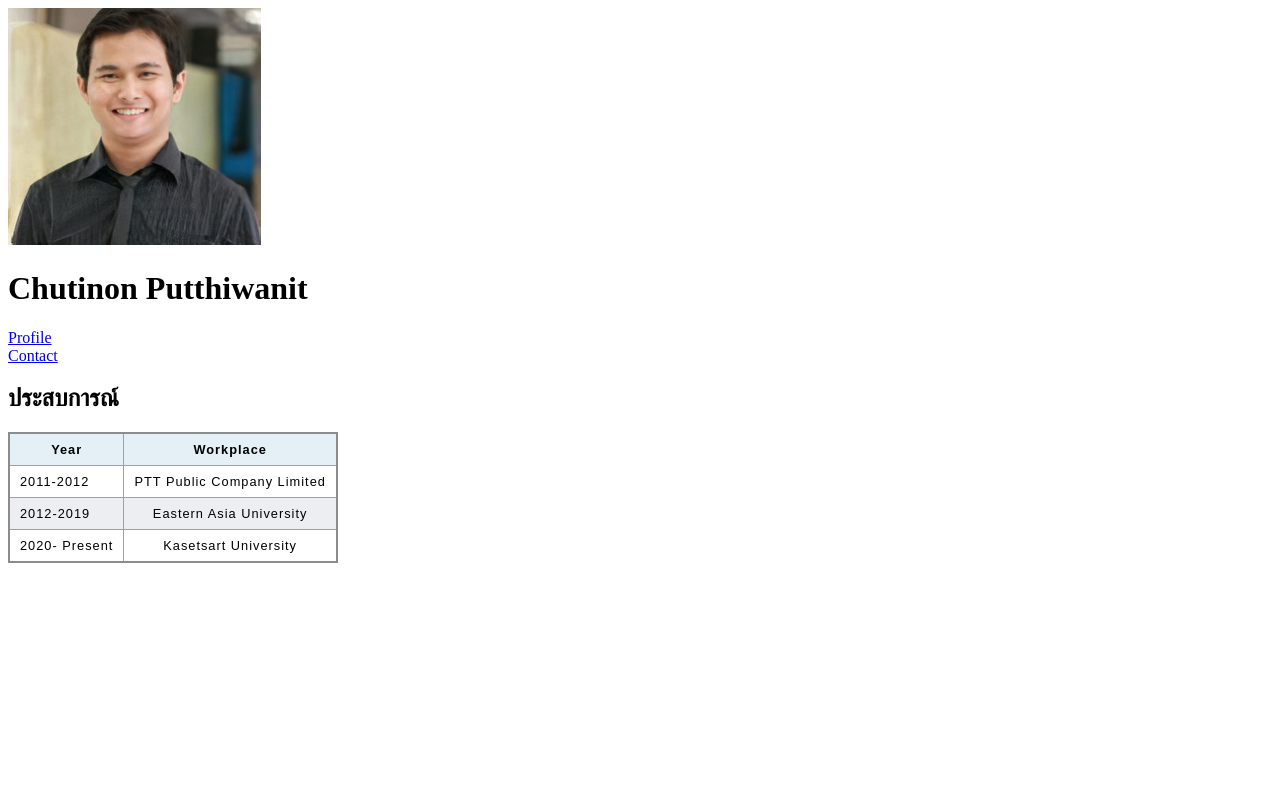
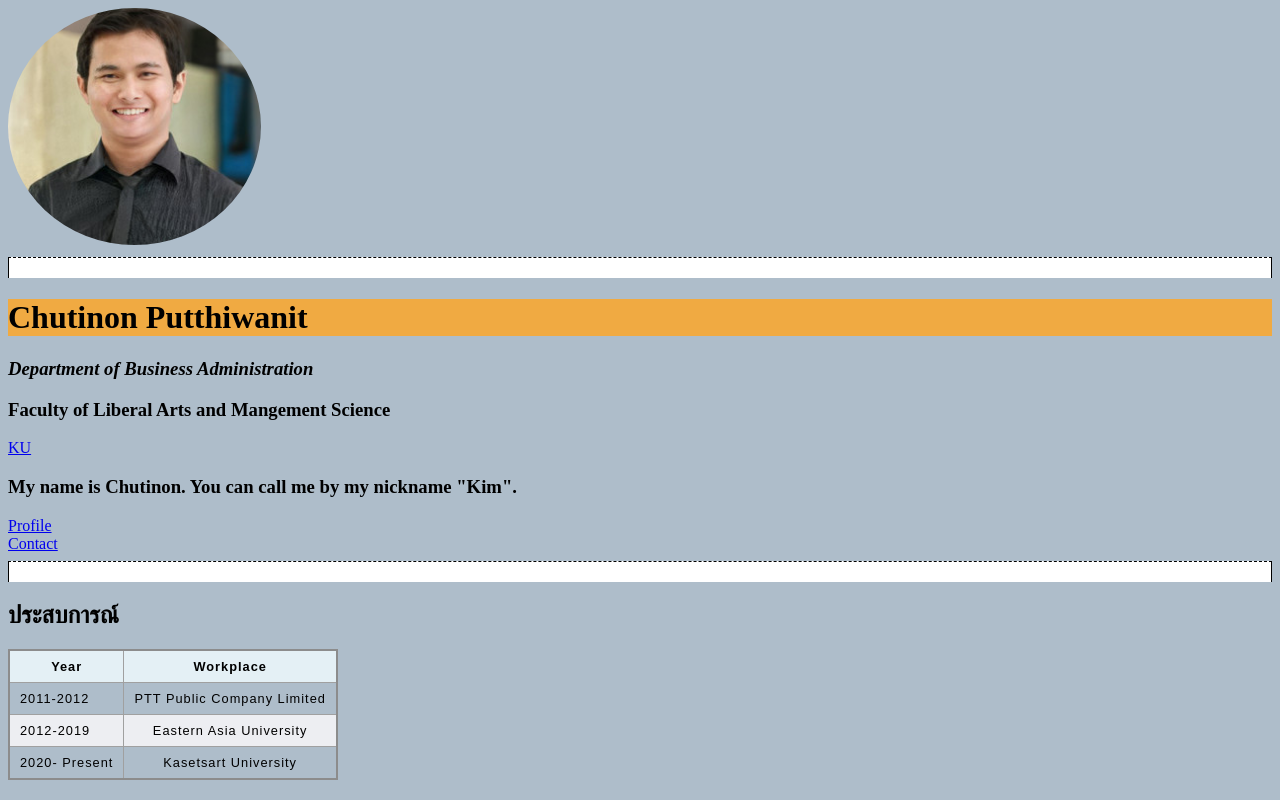
Before and after one commit to chutinon/mypage2024, a plain HTML site: page index.html in a window 1280 px wide. Drawn offline with Linux system fonts and the light colour scheme.

Commit message:
Second Update
Additional changes via index.htm and styles.css

```diff
--- a/index.html
+++ b/index.html
@@ -6,16 +6,33 @@
     <title>Kim</title>
     <link rel="stylesheet" href="styles.css">
 </head>
-<body>
+<head>
+    <style>
+        body {
+	background-color: #AEBDCA;
+	}
+       hr {
+	background-color:white;
+	}
+
+    </style>
+</head>
+<body> <!--style="background-color: blanchedalmond;"-->
     <img src ="citations_auto_x2 (1).jpg"style="width: 20%; height: auto;">
-    <h1>Chutinon Putthiwanit</h1>
+    <hr style="border-style: dashed double none; height: 20px;">
+    <h1 style="background-color: rgb(240, 170, 66);">Chutinon Putthiwanit</h1>
+    <h3><em>Department of Business Administration</em></h3>
+    <h3>Faculty of Liberal Arts and Mangement Science</h3>
+    <a href="https://fam.csc.ku.ac.th/?p=9927">KU</a><br>
         <!-- <ul>
         <li>2011-2012 PTT Public Company Limited</li>
         <li>2012-2019 Eastern Asia University</li>
         <li>2019- Present Kasetsart University</li>
     </ul> -->
+    <h3>My name is Chutinon. You can call me by my nickname "Kim".</h3>
     <a href="https://scholar.google.co.uk/citations?user=KZp4240AAAAJ&hl=en">Profile</a><br>
     <a href="contact.html">Contact</a>
+    <hr style="border-style: dashed double none; height: 20px;">
     <h2>ประสบการณ์</h2>
     <table>
         <thead>
--- a/styles.css
+++ b/styles.css
@@ -31,3 +31,6 @@ table {
    tfoot td {
     font-weight: bold;
   }
+ img {
+    border-radius: 50%;
+ }
```
